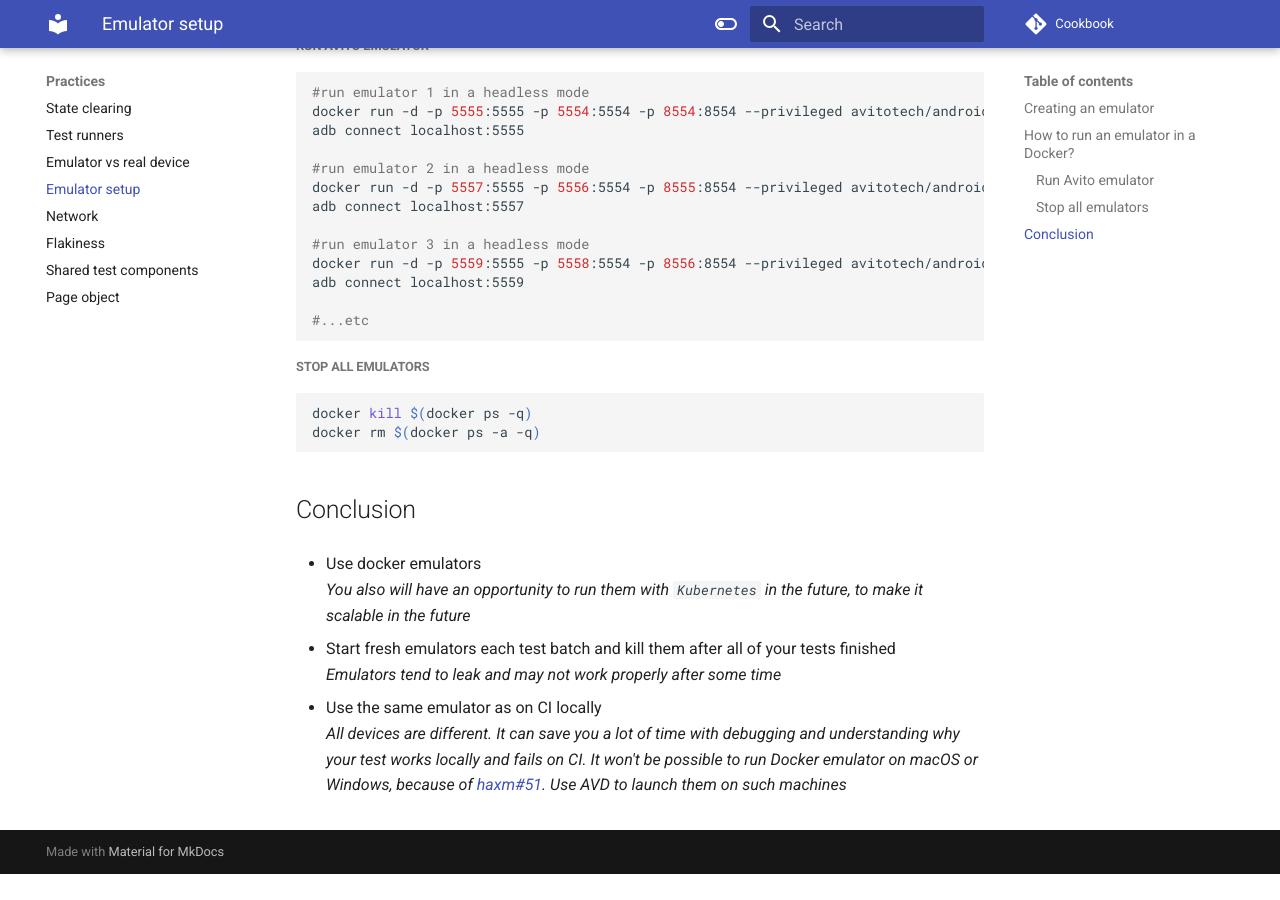
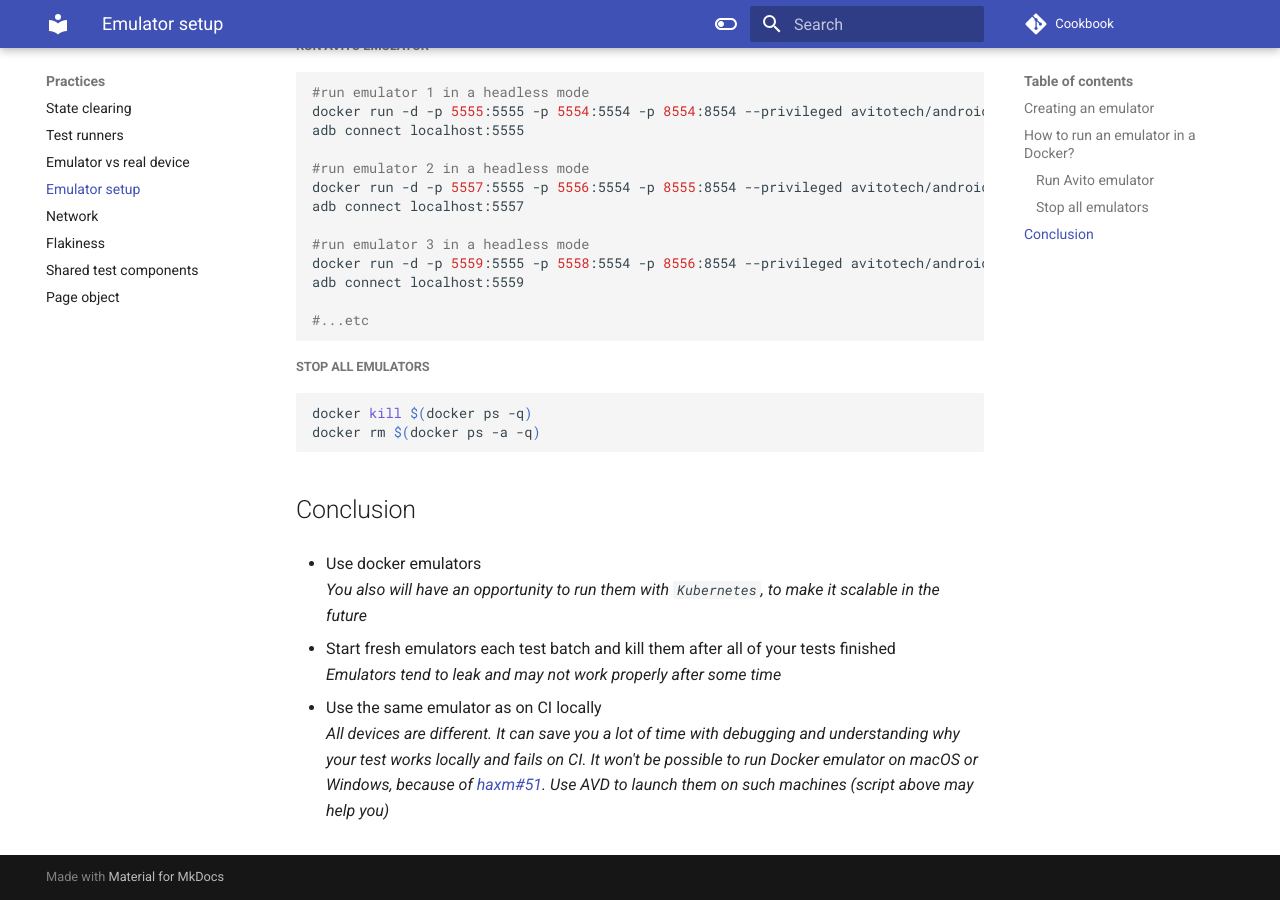
Before and after one commit to android-ui-testing/Cookbook, an MkDocs documentation site: the page built from docs/content/practices/emulator_setup.md, in a window 1280 px wide and 900 px high, scrolled down 2814 px. Built offline with MkDocs 1.6.1 and Material for MkDocs 9.7.7, drawn with Linux system fonts in a browser that asks for light colours; comment, search, counter and statistics services are not loaded; before the commit the page ends 3688 px from its top, so only the background shows below that.

Commit message:
fix remarks

```diff
--- a/docs/content/practices/emulator_setup.md
+++ b/docs/content/practices/emulator_setup.md
@@ -154,7 +154,7 @@ docker rm $(docker ps -a -q)
 ## Conclusion
 
 * Use docker emulators </br>
-  _You also will have an opportunity to run them with `Kubernetes` in the future, to make it scalable in the future_
+  _You also will have an opportunity to run them with `Kubernetes`, to make it scalable in the future_
 
 * Start fresh emulators each test batch and kill them after all of your tests finished</br>
   _Emulators tend to leak and may not work properly after some time_
@@ -162,4 +162,5 @@ docker rm $(docker ps -a -q)
 * Use the same emulator as on CI locally</br>
   _All devices are different. It can save you a lot of time with debugging and understanding why your test works locally
   and fails on CI. It won't be possible to run Docker emulator on macOS or Windows, because
-  of [haxm#51](https://github.com/intel/haxm/issues/51#issuecomment-389731675). Use AVD to launch them on such machines_
+  of [haxm#51](https://github.com/intel/haxm/issues/51#issuecomment-389731675). Use AVD to launch them on such
+  machines (script above may help you)_
```
